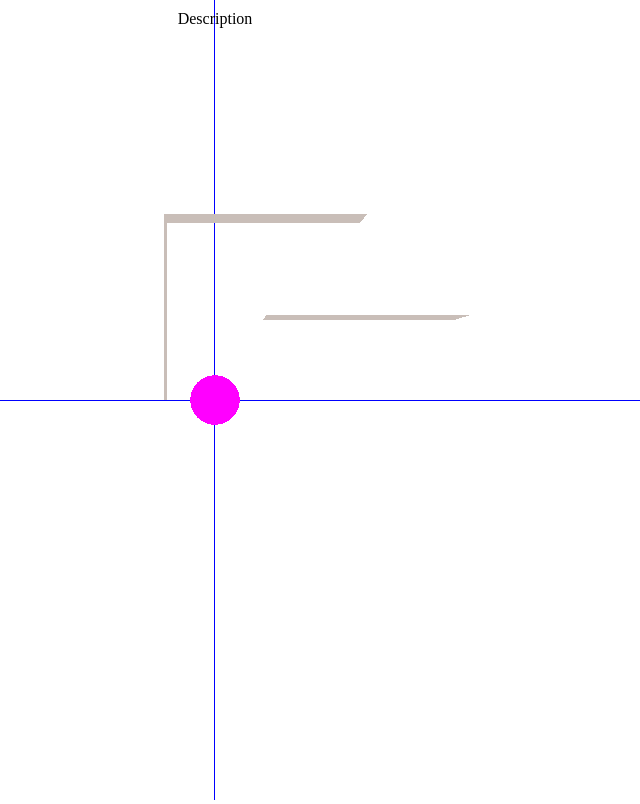
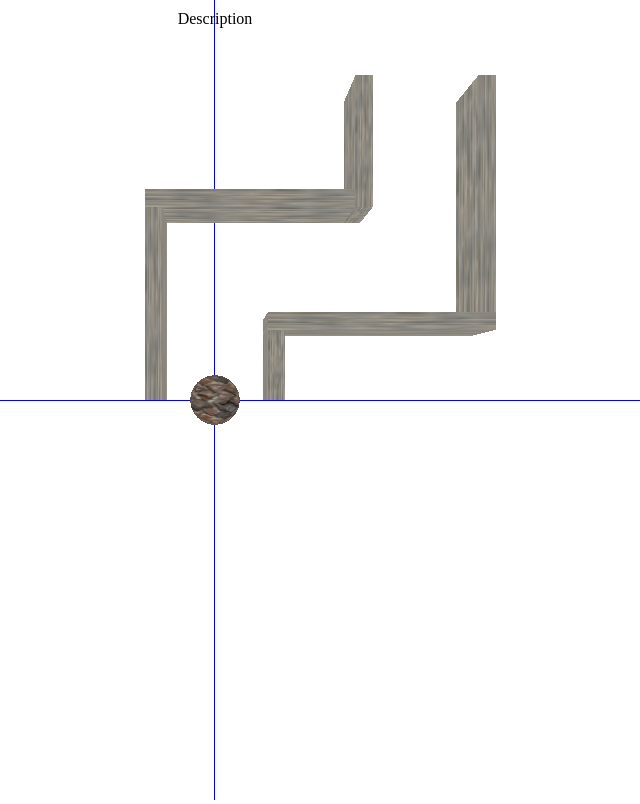
Before and after one commit to Jasonnor/Car-Simulator, a plain HTML site: page index.html in a window 1280 px wide. Shown: the whole page, without its empty margins (425-1065 px from the left). Drawn offline with Linux system fonts and the light colour scheme; animation ran at ten frames a second.

Commit message:
Update wall & sphere

```diff
--- a/Car-Module/js/scene.js
+++ b/Car-Module/js/scene.js
@@ -45,47 +45,48 @@ function init() {
 
     // Draw Map
     var map = [
-        [-6, 0, -6, 22],
-        [-6, 22, 18, 22],
-        [18, 22, 18, 37],
-        [6, 0, 6, 10],
-        [6, 10, 30, 10],
-        [30, 10, 30, 37]
+        [-6, 0, -6, 22, -1, 0],
+        [-6, 22, 18, 22, 0, 1],
+        [18, 22, 18, 37, -1, 0],
+        [6, 0, 6, 10, 1, 0],
+        [6, 10, 30, 10, 0, -1],
+        [30, 10, 30, 37, 1, 0]
     ];
-    var planeHeight = 6;
-    THREE.ImageUtils.crossOrigin = "";
-    var image = document.createElement('img');
-    image.src = './Car-Module/src/texture_wall.jpg';
-    var texture = new THREE.Texture(image);
-    texture.needsUpdate = true;
-    var material = new THREE.MeshBasicMaterial({
-        map: texture
-    });
-
-    map.forEach(function (coordinate) {
-        geometry = new THREE.Geometry();
-        geometry.vertices.push(
-            new THREE.Vector3(coordinate[0], coordinate[1], 0),
-            new THREE.Vector3(coordinate[2], coordinate[3], 0),
-            new THREE.Vector3(coordinate[2], coordinate[3], planeHeight),
-            new THREE.Vector3(coordinate[0], coordinate[1], planeHeight)
-        );
-        geometry.faces.push(
-            new THREE.Face3(0, 1, 2),
-            new THREE.Face3(2, 3, 0)
-        );
-        var plane = new THREE.Mesh(geometry, material);
-        scene.add(plane);
+    var wallHeight = 10;
+    var wallWidth = 2;
+    var loader = new THREE.TextureLoader();
+    loader.load('./Car-Module/src/texture_wall.jpg', function (texture) {
+        material = new THREE.MeshBasicMaterial({
+            map: texture
+        });
+        map.forEach(function (coordinate) {
+            var xDistance = coordinate[2] - coordinate[0];
+            var yDistance = coordinate[3] - coordinate[1];
+            var distance = Math.sqrt(xDistance * xDistance + yDistance * yDistance);
+            var radians = Math.atan2(yDistance, xDistance);
+            geometry = new THREE.BoxGeometry(distance + Math.abs(coordinate[5] * wallWidth), wallWidth, wallHeight);
+            var wall = new THREE.Mesh(geometry, material);
+            wall.position.set((coordinate[0] + coordinate[2]) / 2 + coordinate[4] * wallWidth / 2 - coordinate[5] * wallWidth / 2,
+                (coordinate[1] + coordinate[3]) / 2 + coordinate[5] * wallWidth / 2, wallHeight / 2);
+            wall.rotateZ(radians);
+            scene.add(wall);
+        });
     });
 
     // Create Sphere
-    var geometry = new THREE.SphereGeometry(3, 32, 32);
-    var material = new THREE.MeshBasicMaterial({
-        color: 0xff00ff
+    var sphereGeometry = new THREE.SphereGeometry(3, 32, 32);
+    loader = new THREE.TextureLoader();
+    loader.load('./Car-Module/src/texture_rock.jpg', function (texture) {
+        texture.wrapS = texture.wrapT = THREE.RepeatWrapping;
+        texture.offset.set(0, 0);
+        texture.repeat.set(2, 2);
+        material = new THREE.MeshBasicMaterial({
+            map: texture
+        });
+        var sphere = new THREE.Mesh(sphereGeometry, material);
+        sphere.position.set(0, 0, 3);
+        scene.add(sphere);
     });
-    var sphere = new THREE.Mesh(geometry, material);
-    sphere.position.set(0, 0, 3);
-    scene.add(sphere);
 
     // Create an event listener that resizes the renderer with the browser window.
     window.addEventListener('resize', function () {
--- a/index.html
+++ b/index.html
@@ -4,15 +4,15 @@
 <head>
 	<meta charset=utf-8>
 	<title>Car Simulator</title>
-	<link rel="stylesheet" type="text/css" href="Car-Module/css/index.css">
+	<link rel="stylesheet" type="text/css" href="./Car-Module/css/index.css">
 </head>
 
 <body>
 	<div id="info">Description</div>
-	<script src="Car-Module/js/lib/three.min.js"></script>
-	<script src="Car-Module/js/lib/Detector.js"></script>
-	<script src="Car-Module/js/lib/OrbitControls.js"></script>
-	<script src="Car-Module/js/scene.js"></script>
+	<script src="./Car-Module/js/lib/three.min.js"></script>
+	<script src="./Car-Module/js/lib/Detector.js"></script>
+	<script src="./Car-Module/js/lib/OrbitControls.js"></script>
+	<script src="./Car-Module/js/scene.js"></script>
 </body>
 
 </html>
```
Also changed, not shown: Car-Module/src/texture_rock.jpg (added), Car-Module/src/texture_wood.jpg (added).
